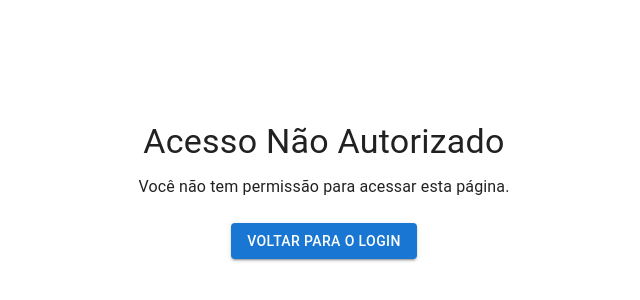
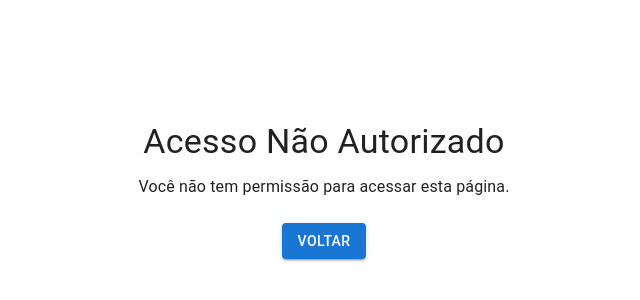
Before and after one commit to BRAN2K/cafeteria-ufscar, a React (Vite) app in the folder presentation/: page /unauthorized in a window 1280 px wide. Shown: the part 210-510 px from the top of the page, without its empty margins (316-956 px from the left). Built offline with nearby package versions, Linux system fonts and the light colour scheme.

Commit message:
fix: atualizar página de não autorizado para redirecionar corretamente e permitir acesso a atendentes nas estatísticas

```diff
--- a/presentation/src/pages/Unauthorized/index.tsx
+++ b/presentation/src/pages/Unauthorized/index.tsx
@@ -1,15 +1,8 @@
 import { Box, Typography, Button } from "@mui/material";
 import { useNavigate } from "react-router-dom";
-import { useAuth } from "../../contexts/AuthContext";
 
 export function Unauthorized() {
   const navigate = useNavigate();
-  const { logout } = useAuth();
-
-  const handleLogout = () => {
-    logout();
-    navigate("/login");
-  };
 
   return (
     <Box
@@ -29,8 +22,8 @@ export function Unauthorized() {
       <Typography variant="body1" sx={{ mb: 3 }}>
         Você não tem permissão para acessar esta página.
       </Typography>
-      <Button variant="contained" onClick={handleLogout}>
-        Voltar para o Login
+      <Button variant="contained" onClick={() => navigate(-1)}>
+        Voltar
       </Button>
     </Box>
   );
```
Also changed, not shown: 1 other file (tests, documents, lock files or other folders).
